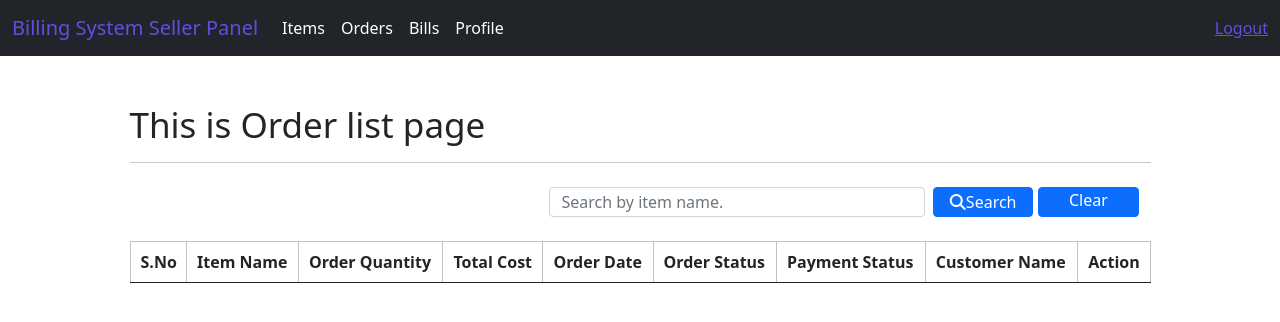
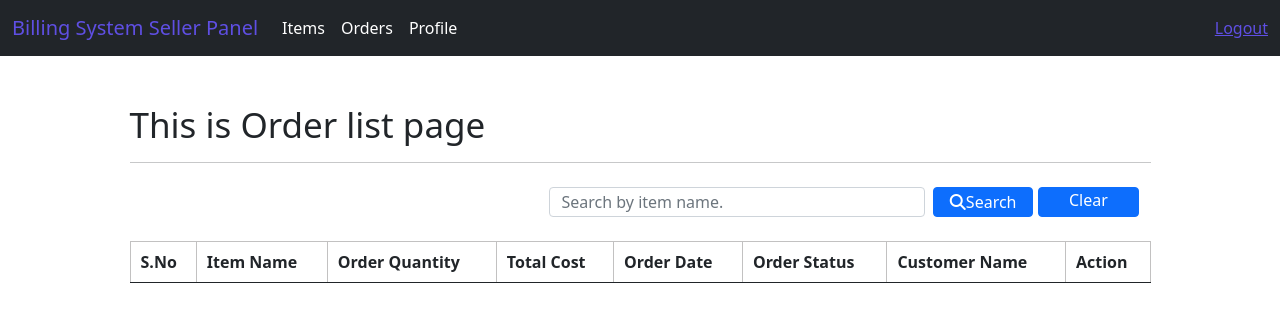
Before and after one commit to lunifer2/Billing-System, a Django app: page /seller/order/index in a window 1280 px wide. Shown: the top 322 px of the page. Run offline with Django 4.2, Linux system fonts and the light colour scheme; a user stored in the database is signed in; data comes from the database, SQL or seed files in the repository; both versions use the stored data as it was after the commit; lists and menus that the app fills with data are empty; some libraries are stand-ins or nearby versions.

Commit message:
bill created successfully from seller

```diff
--- a/Seller/urls.py
+++ b/Seller/urls.py
@@ -1,6 +1,6 @@
 from django.urls import path
 from . import views
-from .views import Item_add_view, Bill_add_view , create_bill , bill_index , item_delete, item_edit, item_update, item_view, item_index, order_edit, order_index, order_view
+from .views import Item_add_view, Bill_add_view , create_bill , bill_index , item_delete, item_edit, item_update, item_view, item_index, order_index, order_view
 urlpatterns = [
     path('dashboard/',views.seller_dashboard, name='seller-dashboard'),
     path('item/add',Item_add_view.as_view(),name= 'item-add'),
@@ -11,9 +11,9 @@ urlpatterns = [
     path('item/edit/<int:id>',views.item_edit,name= 'item-edit'),
     path('order/index',views.order_index,name= 'order-index'),
     # path('order/update',views.order_update,name= 'order-update'),
-    path('order/view/<int:id>',views.order_view,name= 'order-view'),
-    path('order/edit/<int:id>',views.order_edit,name= 'order-edit'),
-    path('bill/index',views.bill_index,name= 'bill-index'),
+    path('order/view/<int:id>',views.bill_index,name= 'bill-index'),
+    # path('order/edit/<int:id>',views.order_edit,name= 'order-edit'),
+    # path('bill/index',views.bill_list,name= 'bill-list'),
     path('bill/create/<int:order_id>/',views.create_bill, name= 'bill-create'),
     path('bill/add/<int:order_id>/',Bill_add_view.as_view(),name= 'bill-add'),
 ]
--- a/Seller/views.py
+++ b/Seller/views.py
@@ -104,19 +104,17 @@ def order_index(request):
 
 def order_view(request, id):
     """ Shows the profile of a order """
-    order = Order.objects.get(id=id)
-    items = order.item_id_id.all()
-    bills = order.bill_set.all()
-    context = {"order": order, "items": items, "bills": bills}
+    order_list = Order.objects.filter(item_id__customusers=request.user).order_by('id')
+    context = {"order": order_list}
     return render(request, 'sellerPanel/orders/orders_view.html', context)
 
 
-def order_edit(request, id):
-    """ Edits the order of a item """
-    data = Order.objects.get(id=id)
-    context = {"data": data}
+# def order_edit(request, id):
+#     """ Edits the order of a item """
+#     data = Order.objects.get(id=id)
+#     context = {"data": data}
 
-    return render(request, 'sellerPanel/orders/orders_edit.html', context)
+#     return render(request, 'sellerPanel/orders/orders_edit.html', context)
 
 
 # def order_update(request):
@@ -133,16 +131,14 @@ def order_edit(request, id):
 #     return redirect('index-seller')
 
 @login_required(login_url='login')
-def bill_index(request):
-    """ Returns the list of bills """
-    bill_list = Bill.objects.filter(customusers=request.user).order_by('id')
-    context = {"data": bill_list}
-    if request.method == "POST":
-        search = request.POST.get('search')
-        bills = Bill.objects.filter(item_name__icontains=search)
-        context = {"data": bills}
-        return render(request, 'sellerPanel/bills/bills_index.html', context)
-    return render(request,'sellerPanel/bills/bills_index.html',context)
+def bill_index(request, id):
+    """ Shows the profile of an order """
+    order = Order.objects.select_related('item_id__customusers').get(id=id)
+    item = order.item_id
+    bills = Bill.objects.filter(order_id=id)
+    context = {"order": order, "item": item, "bills": bills}
+    return render(request, 'sellerPanel/orders/orders_view.html', context)
+
 
 def create_bill(request, order_id):
     order = get_object_or_404(Order, pk=order_id)
--- a/templates/layouts/seller_master.html
+++ b/templates/layouts/seller_master.html
@@ -41,9 +41,7 @@
             <li class="nav-item">
               <a class="nav-link" href="{% url 'order-index' %}">Orders</a>
             </li>
-            <li class="nav-item">
-              <a class="nav-link" href="{% url 'bill-index' %}">Bills</a>
-            </li>
+            <!--  -->
             <li class="nav-item">
                 <a class="nav-link" href="#">Profile</a>
               </li>
--- a/templates/sellerPanel/bills/bills_index.html
+++ b/templates/sellerPanel/bills/bills_index.html
@@ -17,11 +17,11 @@
     <hr>
     <nav class="navbar bg-body-tertiary">
         <div class="container-fluid">
-              <form class="d-flex" role="search" action="{% url 'bill-index' %}" method="POST">
+              <form class="d-flex" role="search" action="{% url 'bill-list' %}" method="POST">
                 {% csrf_token %}
                 <input style="height: 30px;" class="form-control me-2" type="text" name="search" placeholder="Search by item name." aria-label="Search">
                 <button class="btn btn-primary mb-3 mr-3" type="submit" style="height:30px; width: 160px; padding: 0px;"><i class="fa-solid fa-search"></i>Search</button>
-                <a href="{% url 'bill-index' %}" class="btn btn-primary mb-3 ml-2"  style="height:30px; width: 160px; padding: 0px; margin-left: 5px;">Clear</a>
+                <a href="{% url 'bill-list' %}" class="btn btn-primary mb-3 ml-2"  style="height:30px; width: 160px; padding: 0px; margin-left: 5px;">Clear</a>
               </form>
         </div>
     </nav>
@@ -44,7 +44,7 @@
                     </tr>
                 </thead>
                 <tbody>
-                    {% for val in data %}
+                    {% for val in bills %}
                         <tr>
                             <td>{{ forloop.counter }}</td>
                             <td><img src="{{ val.item_id.item_image.url }}" width="50"></td>
--- a/templates/sellerPanel/items/items_index.html
+++ b/templates/sellerPanel/items/items_index.html
@@ -36,7 +36,7 @@
                         <th>Item Name</th>
                         <th>Item Price</th>
                         <th>Item Description</th>
-                        <th colspan="3">Action</th>
+                        <th colspan="2">Action</th>
                     </tr>
                 </thead>
                 <tbody>
@@ -47,7 +47,7 @@
                         <td>{{ val.item_name }}</td>
                         <td>{{val.item_price}}</td>
                         <td>{{val.item_description}}</td>
-                        <td><a href="{% url 'item-view' val.id %}"><i class="fa-solid fa-eye"></i></a></td>
+                        {% comment %} <td><a href="{% url 'item-view' val.id %}"><i class="fa-solid fa-eye"></i></a></td> {% endcomment %}
                         <td><a href="{% url 'item-edit' val.id %}"><i class="fa-solid fa-pencil"></i></a></td>
                         <td><a href="{% url 'item-delete' val.id %}"><i class="fa-solid fa-trash"></i></a></td>
                     </tr>
--- a/templates/sellerPanel/orders/orders_index.html
+++ b/templates/sellerPanel/orders/orders_index.html
@@ -36,7 +36,6 @@
                         <th>Total Cost</th>
                         <th>Order Date</th>
                         <th>Order Status</th>
-                        <th>Payment Status</th>
                         <th>Customer Name</th>
                         <th colspan="2">Action</th>
                     </tr>
@@ -50,9 +49,8 @@
                             <td>{{val.total_cost}}</td>
                             <td>{{ val.order_date }}</td>
                             <td>{{ val.order_status }}</td>
-                            <td>asdasd</td>
                             <td>{{ val.customusers.first_name }}</td>
-                            <td><a class="btn btn-primary btn-sm" href="{% url 'order-view' val.id %}">View</a></td>
+                            <td><a class="btn btn-primary btn-sm" href="{% url 'bill-index' val.id %}">Bill</a></td>
                             {% if val.order_status == "UnVerified" %}
                               <td><a class="btn btn-success btn-sm" href="{% url 'bill-create' val.id %}" aria-disabled="false">Verify</a></td>
                             {% else %}
```
Also changed, not shown: templates/sellerPanel/orders/orders_view.html (+14 -7 lines), db.sqlite3.
